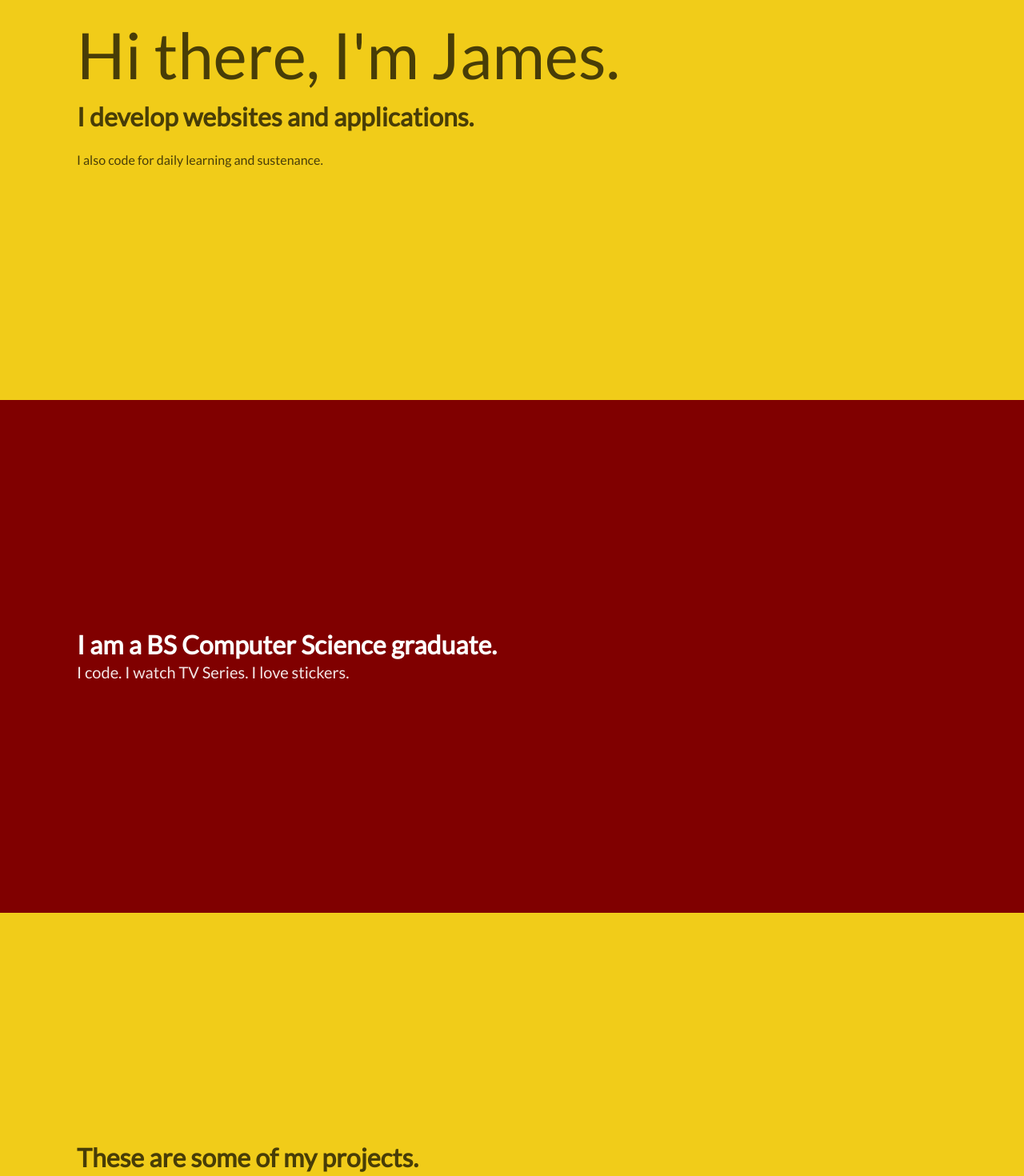
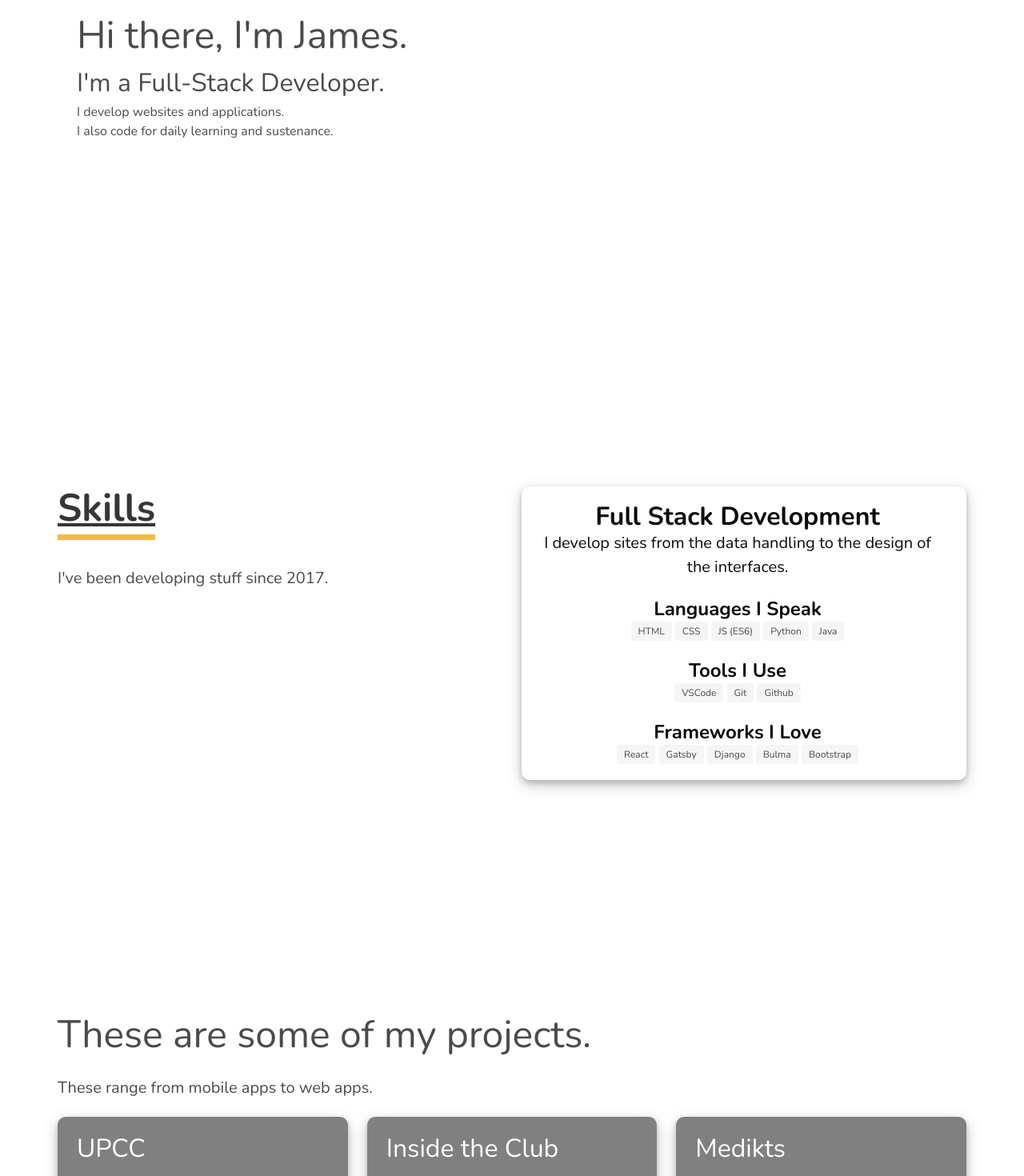
Before and after one commit to jamesabaja/me, a React (Create React App) app: page / in a window 1280 px wide. Shown: the part 280-1750 px from the top of the page at 80% size. Built offline with nearby package versions, Linux system fonts and the light colour scheme.

Commit message:
changed site layout

```diff
--- a/src/components/About.js
+++ b/src/components/About.js
@@ -1,15 +1,67 @@
 import React from 'react';
 
+const LANGUAGES = ['HTML', 'CSS', 'JS (ES6)', 'Python', 'Java']
+const TOOLS = ['VSCode', 'Git', 'Github']
+const FRAMEWORKS = ['React', 'Gatsby', 'Django', 'Bulma', 'Bootstrap']
+
 const About = () => (
-  <section class="hero is-large is-primary">
+  <section class="hero is-medium">
     <div class="hero-body">
-      <div class="container">
-        <h1 class="title">
-          I am a BS Computer Science graduate.
-        </h1>
-        <h2 class="subtitle">
-          I code. I watch TV Series. I love stickers.
-        </h2>
+      <div className='container'>
+      <div className='columns'>
+        <div className='column'>
+          <div className='container'>
+            <h1 class="title is-size-1">
+              <span className='is-underlined'>Skills</span>
+            </h1>
+            <br/>
+            <h2 class="subtitle">
+              I've been developing stuff since 2017.
+            </h2>
+          </div>
+        </div>
+        <div className='column'>
+          <div className='container has-text-centered'>
+            <div class="tile is-ancestor">
+              <div class="tile is-vertical is-parent">
+                <div class="tile is-child notification has-shadow is-white">
+                  <span class="title is-size-3">Full Stack Development</span>
+                  <p className='is-size-5'> I develop sites from the data handling to the design of the interfaces.</p>
+                  <br/>
+                  <span class="title is-size-4">Languages I Speak</span><br/>
+                  {LANGUAGES.map(item => (
+                    <>
+                    <span class="tag is-light">
+                      {item}
+                    </span>{' '}
+                    </>
+                  ))}
+                  <br/>
+                  <br/>
+                  <span class="title is-size-4">Tools I Use</span><br/>
+                  {TOOLS.map(item => (
+                    <>
+                    <span class="tag is-light">
+                      {item}
+                    </span>{' '}
+                    </>
+                  ))}
+                  <br/>
+                  <br/>
+                  <span class="title is-size-4">Frameworks I Love</span><br/>
+                  {FRAMEWORKS.map(item => (
+                    <>
+                    <span class="tag is-light">
+                      {item}
+                    </span>{' '}
+                    </>
+                  ))}
+                </div>
+              </div>
+            </div>
+          </div>
+        </div>
+      </div>
       </div>
     </div>
   </section>
--- a/src/components/Home.js
+++ b/src/components/Home.js
@@ -1,18 +1,21 @@
 import React from 'react';
 
 const Home = () => (
-  <section class="hero is-large is-warning">
+  <section class="hero is-large">
     <div class="hero-body">
       <div class="container">
-        <h1 class="header animated slideInLeft">
+        <h1 class="is-size-1 animated slideInLeft">
           Hi there, I'm James.
         </h1>
-        <h2 class="title animated slideInLeft delay-1s">
+        <p class="is-size-3 animated slideInLeft delay-1s">
+          I'm a Full-Stack Developer.
+        </p>
+        <p class="animated slideInLeft delay-2s">
           I develop websites and applications.
-        </h2>
-        <h3 class="animated slideInLeft delay-2s">
+        </p>
+        <p class="animated slideInLeft delay-2s">
           I also code for daily learning and sustenance.
-        </h3>
+        </p>
       </div>
     </div>
   </section>
--- a/src/components/Projects.js
+++ b/src/components/Projects.js
@@ -1,10 +1,10 @@
 import React from 'react';
 
 const Projects = () => (
-  <section class="hero is-large is-warning">
+  <section class="hero is-medium">
     <div class="hero-body">
       <div class="container">
-        <h1 class="title">
+        <h1 class="subtitle is-size-1">
           These are some of my projects.
         </h1>
         <h2 class="subtitle">
@@ -14,20 +14,20 @@ const Projects = () => (
       <br/>
       <div class="tile is-ancestor">
         <div class="tile is-4 is-vertical is-parent">
-          <div class="tile is-child notification">
-            <p class="title">UPCC</p>
+          <div class="tile is-child notification is-success has-shadow">
+            <p class="subtitle is-size-3">UPCC</p>
             <p>Lorem ipsum dolor sit amet, consectetur adipiscing elit. Proin ornare magna eros, eu pellentesque tortor vestibulum ut. Maecenas non massa sem. Etiam finibus odio quis feugiat facilisis.</p>
           </div>
         </div>
         <div class="tile is-4 is-vertical is-parent">
-          <div class="tile is-child notification">
-            <p class="title">Inside the Club</p>
+          <div class="tile is-child notification is-success has-shadow">
+            <p class="subtitle is-size-3">Inside the Club</p>
             <p>Lorem ipsum dolor sit amet, consectetur adipiscing elit. Proin ornare magna eros, eu pellentesque tortor vestibulum ut. Maecenas non massa sem. Etiam finibus odio quis feugiat facilisis.</p>
           </div>
         </div>
         <div class="tile is-4 is-vertical is-parent">
-          <div class="tile is-child notification">
-            <p class="title"></p>
+          <div class="tile is-child notification is-success has-shadow">
+            <p class="subtitle is-size-3">Medikts</p>
             <p>Lorem ipsum dolor sit amet, consectetur adipiscing elit. Proin ornare magna eros, eu pellentesque tortor vestibulum ut. Maecenas non massa sem. Etiam finibus odio quis feugiat facilisis.</p>
           </div>
         </div>
--- a/src/scss/styles.scss
+++ b/src/scss/styles.scss
@@ -1,22 +1,23 @@
 @charset "utf-8";
 
 @import url('https://fonts.googleapis.com/css?family=Nunito:400,700');
-@import url('https://fonts.googleapis.com/css?family=Nanum+Gothic|Lato&display=swap');
+@import url('https://fonts.googleapis.com/css?family=Montserrat|Nunito&display=swap');
 //Set your brand colors
 // $purple: #8A4D76;
 // $pink: #FA7C91;
 // $brown: #757763;
 // $beige-light: #D0D1CD;
 // $beige-lighter: #EFF0EB;
-$mustard: #F1CC19;
+$mustard: #021D44;
 $mustard-2: #F3BA42;
-$green: #F1AD18;
+$green: #1E7349;
 // Update Bulma's global variables
-$family-sans-serif: "Lato", sans-serif;
+$family-sans-serif: "Nunito", sans-serif;
 // $grey-dark: $brown;
 // $grey-light: $beige-light;
-$warning: $mustard;
-$primary: maroon;
+$success: gray;
+$primary: $green;
+$warning: white;
 // $link: $pink;
 // $widescreen-enabled: false;
 // $fullhd-enabled: false;
@@ -28,7 +29,22 @@ $primary: maroon;
 // $input-shadow: none;
 
 .header {
-  font-size: 500%;
+  font-size: 450%;
 }
 
+.notification {
+  cursor: pointer;
+}
+
+.has-shadow {
+  box-shadow: 0 4px 8px 0 rgba(0, 0, 0, 0.2), 0 6px 20px 0 rgba(0, 0, 0, 0.19);
+}
+
+.is-underlined {
+  padding-bottom: 0px;
+  border-bottom: 7px solid $mustard-2;
+}
+
+$notification-radius: 10px;
+
 @import "../../node_modules/bulma/bulma.sass";
```
